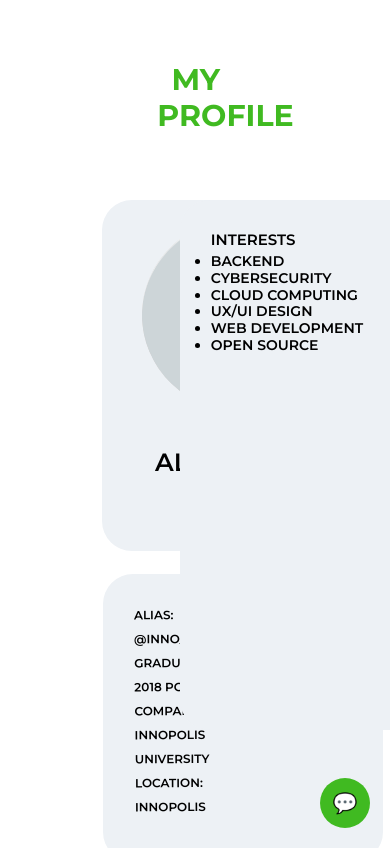
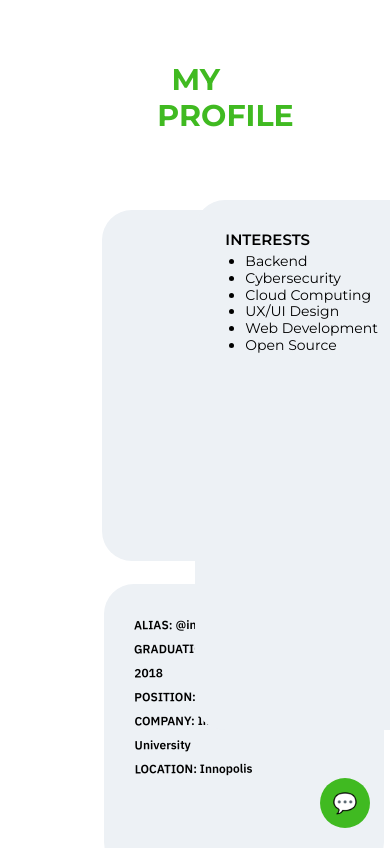
Before and after one commit to IU-Capstone-Project-2024/Alumni, a Django app: page /my_profile/profile/ in a window 390 px wide. Shown: the part 471-1319 px from the top of the page. Run offline with Django 5.2, Linux system fonts and the light colour scheme; a user stored in the database is signed in; data comes from the database, SQL or seed files in the repository; both versions use the stored data as it was after the commit.

Commit message:
Updated fronted part

```diff
--- a/alumni/mentorship/static/mentorship/css/styles_form.css
+++ b/alumni/mentorship/static/mentorship/css/styles_form.css
@@ -105,6 +105,7 @@
     text-align: center;
     padding: 15px 40px;
     margin-top: 20px; /* Space above the button */
+    transition: background-color #57D93F;
 }
 
 .short-button {
@@ -124,4 +125,5 @@
     text-align: center;
     padding: 15px 40px;
     margin-top: 20px; /* Space above the button */
+    transition: background-color #57D93F;
 }
--- a/alumni/mentorship/templates/mentorship/thank_you.html
+++ b/alumni/mentorship/templates/mentorship/thank_you.html
@@ -10,10 +10,11 @@
 {% endblock style %}
 
 {% block body %}
-<div class="content">
+<div class="container">
     <p class="text_paragraph"><br>
         Thank you for joining our mentorship program, we hope it will be a great experience for you and your mentees.<br>
         We will reach out to you soon.</p>
-    <a href="{% url 'intro' %}" class="button">BACK TO MENTORSHIP PAGE</a>
 </div>
+<a href="{% url 'intro' %}" class="button">BACK TO MENTORSHIP PAGE</a>
+<div style="height: 200px;"></div>
 {% endblock body %}
--- a/alumni/my_profile/static/my_profile/styles_profile.css
+++ b/alumni/my_profile/static/my_profile/styles_profile.css
@@ -25,29 +25,11 @@
     align-items: center;
 }
 
-.back-button {
-    position: absolute;
-
-    left: 9.72%;
-    right: 87.72%;
-    top: 16.4%;
-    bottom: 81.69%;
-}
-
-.back-button a {
-    text-decoration: none;
-    color: #40BA21;
-    display: flex;
-    align-items: center;
-}
-
-.back-button img {
-    width: 24px;
-}
-
 .container {
+    width: 100%;
     max-width: 1200px;
     background-color: #fff;
+    margin: 20px auto;
     margin-top: 800px;
     padding: 20px;
     border-radius: 10px;
@@ -74,14 +56,15 @@
     text-align: center;
     text-transform: uppercase;
     color: #40BA21;
+
 }
 
 .profile {
     display: flex;
+    justify-content: space-between;
     width: 100%;
-    justify-content: space-between;
+    flex-wrap: wrap;
 }
-
 
 .profile-left {
     width: 280px;
@@ -123,8 +106,6 @@
     line-height: 120%;
     /* or 30px */
     text-align: center;
-    text-transform: uppercase;
-
     color: #000000;
 }
 
@@ -148,13 +129,11 @@
     top: 10%;
     bottom: 70.08%;
 
-    font-family: 'Montserrat';
-    font-style: normal;
+    font-family: "IBM Plex Sans", sans-serif;
     font-weight: 600;
     font-size: 12px;
     line-height: 200%;
     /* or 17px */
-    text-transform: uppercase;
 
     color: #000000;
 
@@ -168,6 +147,7 @@
 }
 
 .edit-profile-button {
+
     width: 280px;
     height: 83px;
     position: absolute;
@@ -180,6 +160,7 @@
     background-color: #EDF1F5;
     cursor: pointer;
     align-items: center;
+    transition: background-color #57D93F;
 }
 
 h6 {
@@ -200,16 +181,17 @@
 }
 
 .profile-right {
-    flex: 2;
+    flex: 1;
     display: flex;
     flex-direction: column;
+    align-items: center;
 }
 
 .section-interests {
     width: 512px;
     height: 530px;
     position: absolute;
-    left: 46.25%;
+    left: 50%;
     right: 40%;
     top: 50.87%;
     bottom: 56.96%;
@@ -217,6 +199,13 @@
     border-radius: 30px;
     scroll-behavior: auto;
     overflow: auto;
+    display: flex;
+    flex-direction: column;
+    align-items: center;
+}
+
+.section-interests ul {
+    padding-left: 20px;
 }
 
 h5 {
@@ -236,6 +225,11 @@
     color: #000000;
 }
 
+ul {
+    list-style-type: disc;
+    padding-left: 20px;
+}
+
 h7 {
     /* interests */
     position: absolute;
@@ -244,27 +238,36 @@
     top: 10%;
     bottom: 70.08%;
 
-    font-family: 'Montserrat';
-    font-style: normal;
-    font-weight: 600;
+    font-family: "IBM Plex Sans", sans-serif;
+    font-weight: 400;
     font-size: 14px;
     line-height: 120%;
-    text-transform: uppercase;
 
+    color: #000000;
+}
+
+p {
+    font-weight: 400;
+    font-size: 14px;
+    line-height: 17px;
     color: #000000;
 }
 
 
 .section-activities {
+
     width: 512px;
     height: 230px;
     position: absolute;
-    left: 46.25%;
+    left: 50%;
     right: 40%;
     top: 126.5%;
     bottom: 24.87%;
     background: #EDF1F5;
     border-radius: 30px;
+    display: flex;
+    flex-direction: column;
+    align-items: center;
 }
 
 h8 {
@@ -280,6 +283,36 @@
     font-size: 14px;
     line-height: 120%;
     text-transform: uppercase;
-
     color: #000000;
 }
+
+@media (max-width: 1024px) {
+    .container {
+        padding: 10px;
+        flex-direction: column;
+    }
+
+    .profile {
+        flex-direction: column;
+        align-items: center;
+    }
+
+    .profile-left, .profile-right {
+        width: 90%;
+        margin: 10px 0;
+    }
+
+    .profile-right {
+        flex: 1;
+    }
+
+    .edit-profile-button {
+        width: 90%;
+    }
+}
+
+@media (max-width: 768px) {
+    .profile-left, .profile-right {
+        width: 100%;
+    }
+}
--- a/alumni/my_profile/templates/my_profile/edit_profile.html
+++ b/alumni/my_profile/templates/my_profile/edit_profile.html
@@ -83,4 +83,5 @@
             </div>
             </form>
         </div>
+<div style="height: 200px;"></div>
 {% endblock body %}
--- a/alumni/my_profile/templates/my_profile/profile.html
+++ b/alumni/my_profile/templates/my_profile/profile.html
@@ -28,15 +28,15 @@
                 <div class="profile-details">
                     <div class="profile-info">
                         <h4>
-                            ALIAS: {{user_profile.alias}}
+                            ALIAS: {{user_profile.alias}}<br>
 
-                            GRADUATION YEAR: {{ user_profile.graduation_year }}
+                            GRADUATION YEAR: {{ user_profile.graduation_year }}<br>
 
-                            POSITION: {{ user_profile.position }}
+                            POSITION: {{ user_profile.position }}<br>
 
-                            COMPANY: {{ user_profile.company }}
+                            COMPANY: {{ user_profile.company }}<br>
 
-                            LOCATION: {{ user_profile.location }}
+                            LOCATION: {{ user_profile.location }}<br>
 
 
                         </h4>
@@ -71,4 +71,5 @@
     {% else %}
         <p>You are not logged in. Please <a href="{% url 'login' %}">login</a></p>
     {% endif %}
+<div style="height: 200px;"></div>
 {% endblock body %}
```
Also changed, not shown: alumni/login/static/login/styles_login.css (+14 -1 lines), alumni/mentorship/static/mentorship/css/styles.css (+12 -5 lines), alumni/db.sqlite3, alumni/media/profile_pics/user_photo.jpg (added).
